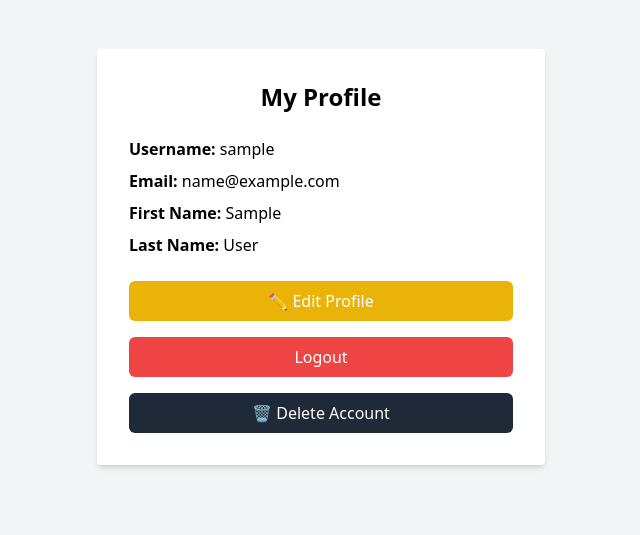
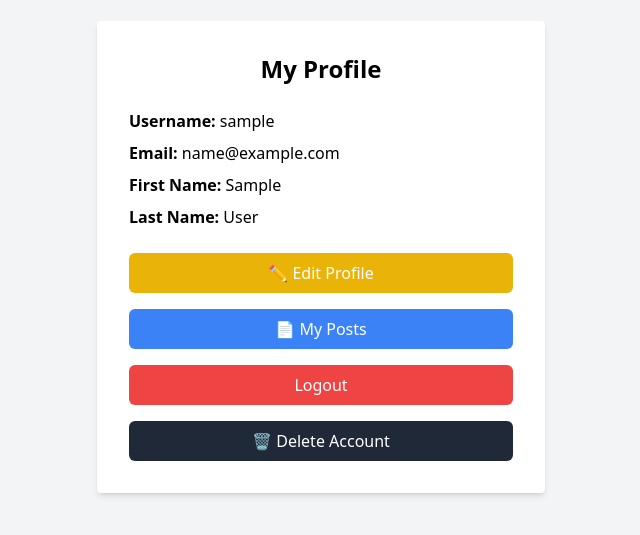
Before and after one commit to Pasindu457825/PAF_Prj, a React (Create React App) app in the folder frontend/frontend/: page /myprofile in a window 1280 px wide. Shown: the part 143-678 px from the top of the page, without its empty margins (319-959 px from the left). Built offline with nearby package versions, Linux system fonts and the light colour scheme; no server answers; sample sign-in values are in the browser's storage.

Commit message:
add-mypostbutton

```diff
--- a/frontend/frontend/src/pages/pasindu/MyProfile.jsx
+++ b/frontend/frontend/src/pages/pasindu/MyProfile.jsx
@@ -69,6 +69,14 @@ const MyProfile = () => {
           ✏️ Edit Profile
         </button>
 
+        {/* New My Posts Button */}
+        <button
+          className="mt-4 w-full bg-blue-500 hover:bg-blue-600 text-white py-2 rounded-md transition"
+          onClick={() => navigate("/myposts")}
+        >
+          📄 My Posts
+        </button>
+
         <button
           className="mt-4 w-full bg-red-500 text-white py-2 rounded-md hover:bg-red-600 transition"
           onClick={() => {
```
